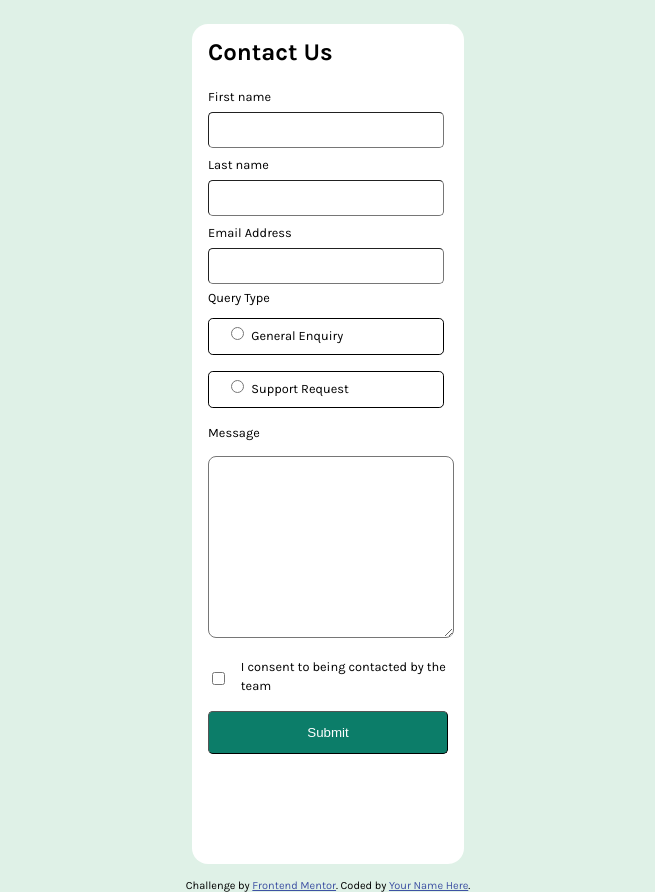
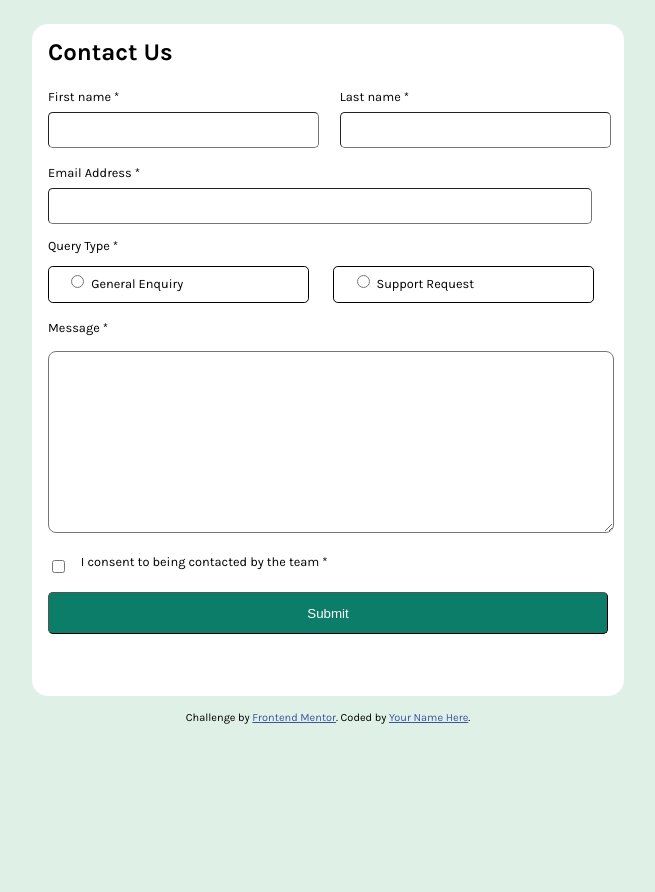
Before and after one commit to Vidottizzz/Contact-form, a plain HTML site: page index.html in a window 1280 px wide. Shown: the whole page, without its empty margins (312-967 px from the left). After the commit the page ends 800 px from the top, so only its background shows below. Drawn offline with Linux system fonts and the light colour scheme.

Commit message:
desktop mode completo

```diff
--- a/index.html
+++ b/index.html
@@ -15,26 +15,29 @@
 <div class="card">
   <h1>Contact Us</h1>
   <form id="form">
+    <div class="flex">
       <div>
-      <label class="labels" for="fname">First name</label><br>
+      <label class="labels" for="fname">First name *</label><br>
       <input class="inputs required" type="text" id="fname" name="fname" maxlength="45" oninput="nameValidate()" ><br>
       <span class="span-required">This field is required</span>
       </div>
 
-    <div>
-      <label class="labels"  for="lname">Last name</label><br>
+      <div class="lastname-div">
+        <label class="labels"  for="lname">Last name *</label><br>
         <input class="inputs required" type="text" id="lname" name="lname"maxlength="45" oninput="lastNameValidate()"><br>
         <span class="span-required">This field is required</span>
       </div>
+    </div>
 
-    <div>
-    <label class="labels"  for="lname">Email Address</label><br>
+    <div class="email-div">
+    <label class="labels"  for="lname">Email Address *</label><br>
     <input class="inputs required" type="text" id="lname" name="lname" maxlength="45" oninput="emailValidate()"><br>
     <span class="span-required">Please enter a valid email adress</span>
     </div>
 
     <div>
-      <p>Query Type</p>
+      <p>Query Type *</p>
+      <div class="query-div">
         <div class="query-divone">
         <input class="inputs required" type="radio" id="html" name="fav_language" value="HTML" >
         <label for="html">General Enquiry</label><br>
@@ -43,11 +46,12 @@
           <input class="inputs required" type="radio" id="css" name="fav_language" value="CSS" >
           <label for="css">Support Request</label><br>
         </div>
+      </div>
       <span id="query" class="span-required">Please select a query type</span>
     </div>
 
     <div class="msg">
-      <label for="lname">Message</label><br>
+      <label for="lname">Message *</label><br>
       <textarea class="inputs required" id="story" name="story" rows="5" cols="33" required maxlength="45">
 
         </textarea>
@@ -55,7 +59,7 @@
     </div>
       <div class="consent">
         <input class="inputs required" type="checkbox" id="consent" name="consent" value="Bike">
-        <label for="consent"> I consent to being contacted by the team</label><br>
+        <label for="consent"> I consent to being contacted by the team *</label><br>
         </div>
         <span class="span-required" id="consent-span">To submit this form, please consent to being contacted</span>
         <button type="submit" value="Submit" id="submit" >Submit</button>
--- a/styles/style.css
+++ b/styles/style.css
@@ -176,3 +176,40 @@ button[type=submit]:hover {
     margin-bottom: 0.4rem;
 
 }
+@media screen and (min-width: 770px) {
+
+    .card {
+        width: 35rem;
+        height: 40rem;
+       }
+    .flex {
+        display: flex;
+        margin-bottom: 0.5rem;
+        }
+    .flex div input[type=text]{
+        width: 145%;
+        }
+
+    .lastname-div {
+        margin-left: 6.8rem;
+    }
+    .email-div {
+        margin-bottom: 0.5rem;
+    }
+    .query-div {
+        display: flex;
+    }
+    .query-divone, .query-divtwo {
+        border: 1px solid;
+        border-radius: 0.3rem;
+        height: 2.2rem;
+        border-width: thin;
+        width: 16.2rem;
+        margin-bottom: 1rem;
+    }
+    .query-divtwo {
+        margin-left: 1.5rem;
+    }
+
+
+}
```
Lines whose indentation alone changed are shown as unchanged.
